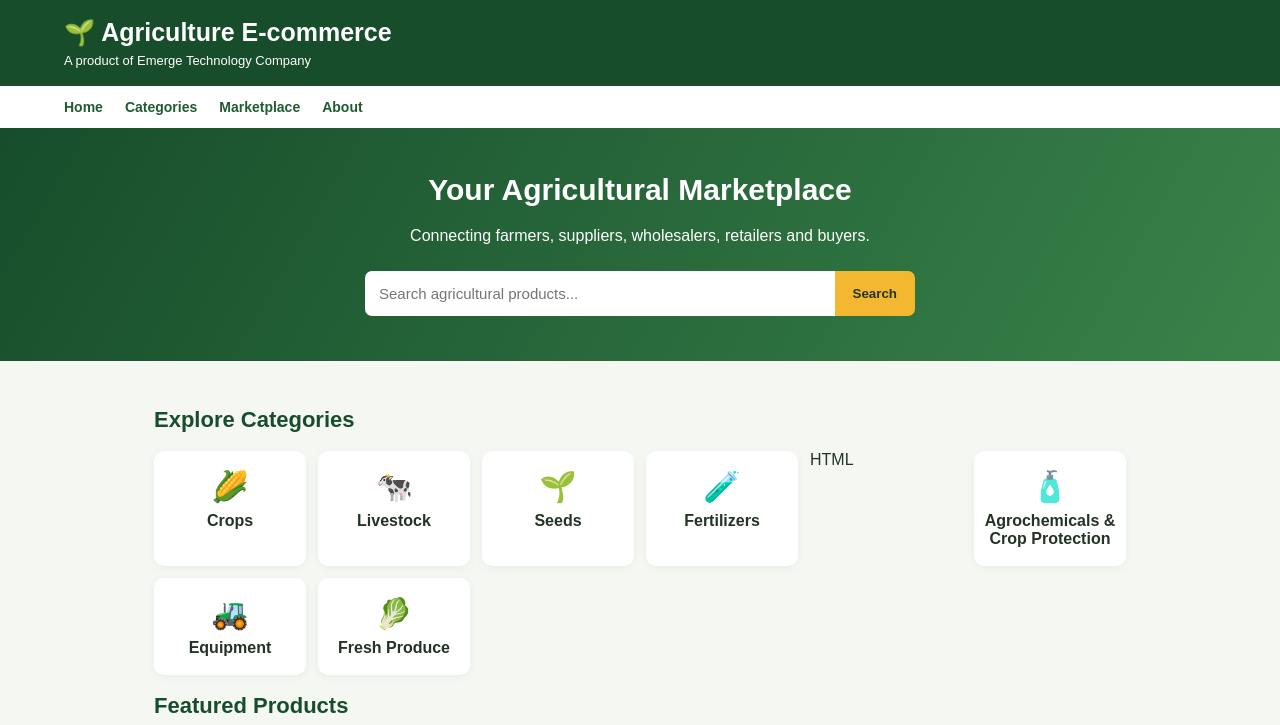
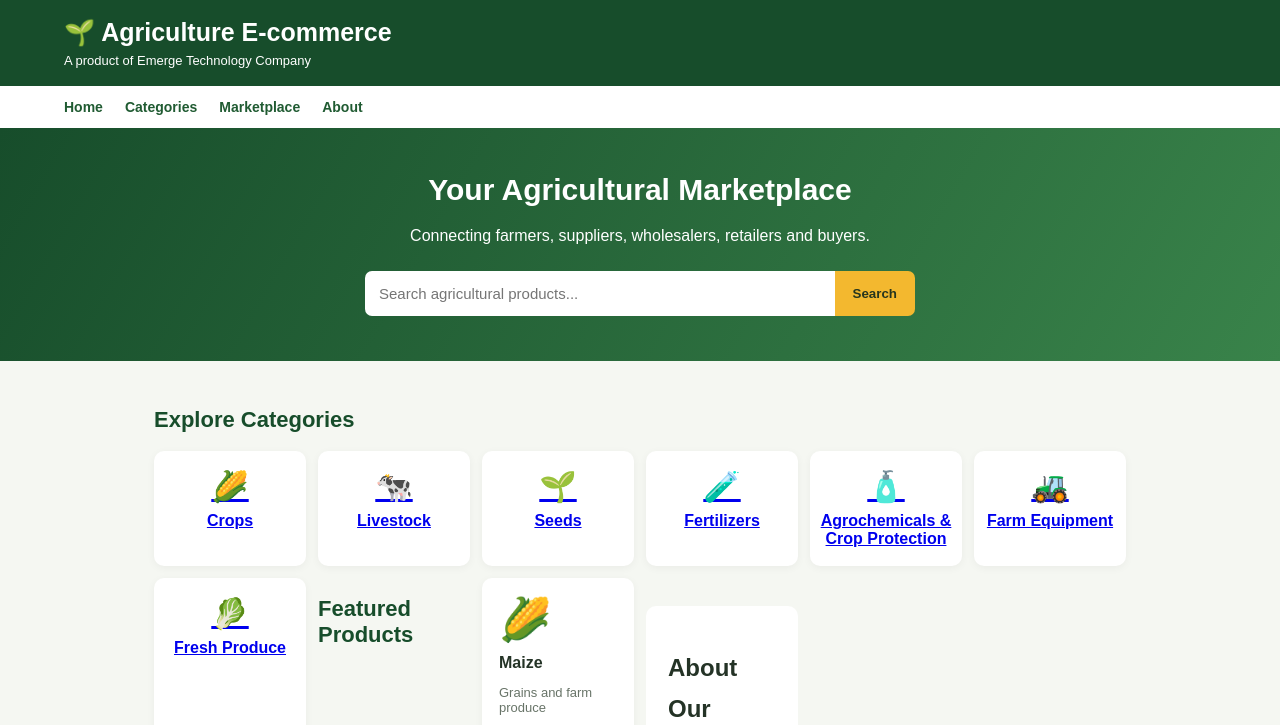
Before and after one commit to emergetechnologymw-spec/agriculture-ecommerce-mw, a plain HTML site: page index.html in a window 1280 px wide. Shown: the top 725 px of the page. Drawn offline with Linux system fonts and the light colour scheme.

Commit message:
Update index.html

```diff
--- a/index.html
+++ b/index.html
@@ -61,14 +61,13 @@ footer{background:#174d2b;color:white;text-align:center;padding:25px 12px;margin
 <main>
 <h2 class="section" id="categories">Explore Categories</h2>
 <div class="categories">
-<div class="category"><span>🌽</span>Crops</div>
-<div class="category"><span>🐄</span>Livestock</div>
-<div class="category"><span>🌱</span>Seeds</div>
-<div class="category"><span>🧪</span>Fertilizers</div>HTML
-<div class="category"><span>🧴</span>Agrochemicals &amp; Crop Protection</div>
-<div class="category"><span>🚜</span>Equipment</div>
-<div class="category"><span>🥬</span>Fresh Produce</div>
-</div>
+<a class="category" href="#products" onclick="filterCategory('maize')"><span>🌽</span>Crops</a>
+<a class="category" href="#products" onclick="filterCategory('chickens')"><span>🐄</span>Livestock</a>
+<a class="category" href="#products" onclick="filterCategory('seeds')"><span>🌱</span>Seeds</a>
+<a class="category" href="#products" onclick="filterCategory('fertilizer')"><span>🧪</span>Fertilizers</a>
+<a class="category" href="#products" onclick="filterCategory('agrochemicals')"><span>🧴</span>Agrochemicals &amp; Crop Protection</a>
+<a class="category" href="#products" onclick="filterCategory('equipment')"><span>🚜</span>Farm Equipment</a>
+<a class="category" href="#products" onclick="filterCategory('tomatoes')"><span>🥬</span>Fresh Produce</a>
 
 <h2 class="section" id="products">Featured Products</h2>
 <div class="products" id="productList">
@@ -148,6 +147,34 @@ document.getElementById('noResults').classList.toggle('hidden',found>0);
 document.getElementById('searchInput').addEventListener('input',searchProducts);
 function enquire(product){
 alert('You selected '+product+'. Seller enquiries will be added in a future development stage.');
+}function filterCategory(category) {
+  const categoryProducts = {
+    maize: ['maize', 'beans'],
+    chickens: ['chickens'],
+    seeds: ['seeds'],
+    fertilizer: ['fertilizer'],
+    agrochemicals: [],
+    equipment: [],
+    tomatoes: ['tomatoes']
+  };
+
+  const allowed = categoryProducts[category] || [];
+  const products = document.querySelectorAll('.product');
+  let found = 0;
+
+  document.getElementById('searchInput').value = '';
+
+  products.forEach(product => {
+    const match = allowed.includes(product.dataset.name);
+    product.style.display = match ? 'block' : 'none';
+    if (match) found++;
+  });
+
+  const message = document.getElementById('noResults');
+  message.textContent = found
+    ? ''
+    : 'Products in this category will be added soon.';
+  message.classList.toggle('hidden', found > 0);
 }
 </script>
 </body>
```
